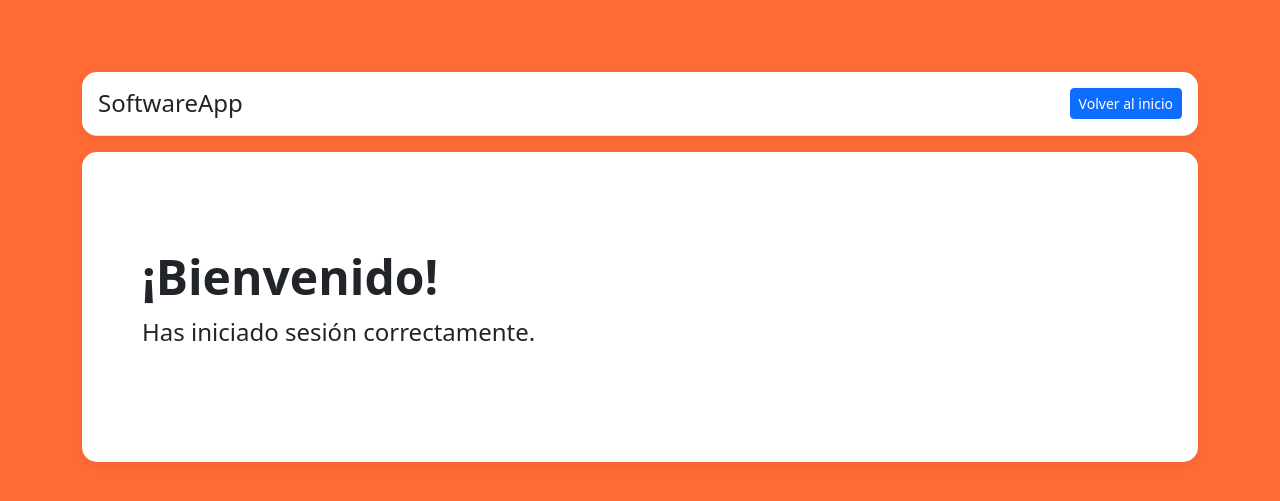
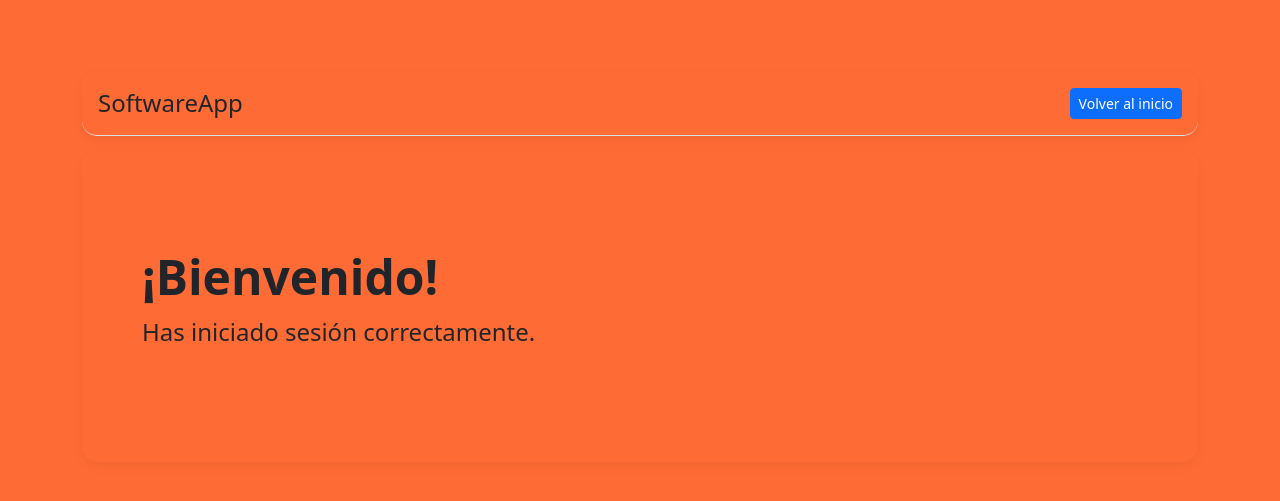
Before and after one commit to AxelDuranRoblero/SoftwareApp-v2, a Django app: page /inicio/ in a window 1280 px wide. Shown: the top 501 px of the page. Run offline with Django 5.2, Linux system fonts and the light colour scheme.

Commit message:
Conectando CSS y HTML para todas las páginas

```diff
--- a/static/css/inicio.css
+++ b/static/css/inicio.css
@@ -6,13 +6,13 @@ body {
 }
 
 .navbar-personalizada {
-    background-color: #ffffff;
+    background-color: #FF6B35;
     border-radius: 15px;
     box-shadow: 0 4px 12px rgba(0, 0, 0, 0.05);
 }
 
 .jumbotron-personalizado {
-    background-color: #ffffff;
+    background-color: #FF6B35;
     border-radius: 15px;
     box-shadow: 0 4px 12px rgba(0, 0, 0, 0.05);
 }
--- a/static/css/login_tradicional.css
+++ b/static/css/login_tradicional.css
@@ -2,7 +2,7 @@
 */
 
 body {
-    background-color: #f8f9fa;
+    background-color: #FF6B35;
 }
 
 /* ¡CAMBIO AQUÍ!
```
